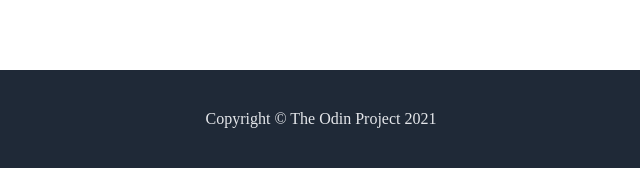
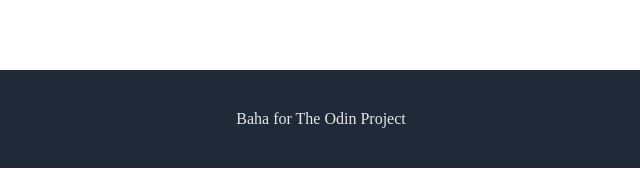
Before and after one commit to baha-homidov/odin-first-project, a plain HTML site: page index.html in a window 1280 px wide. Shown: the part 1731-1904 px from the top of the page, 319-959 px from the left. Drawn offline with Linux system fonts and the light colour scheme.

Commit message:
change footer

```diff
--- a/index.html
+++ b/index.html
@@ -69,7 +69,7 @@
             <button class="bottom-sign-up">Sign Up</button>
         </div>
     </div>
-    <footer>Copyright © The Odin Project 2021</footer>
+    <footer>Baha for The Odin Project</footer>
 </body>
 
 </html>
```
